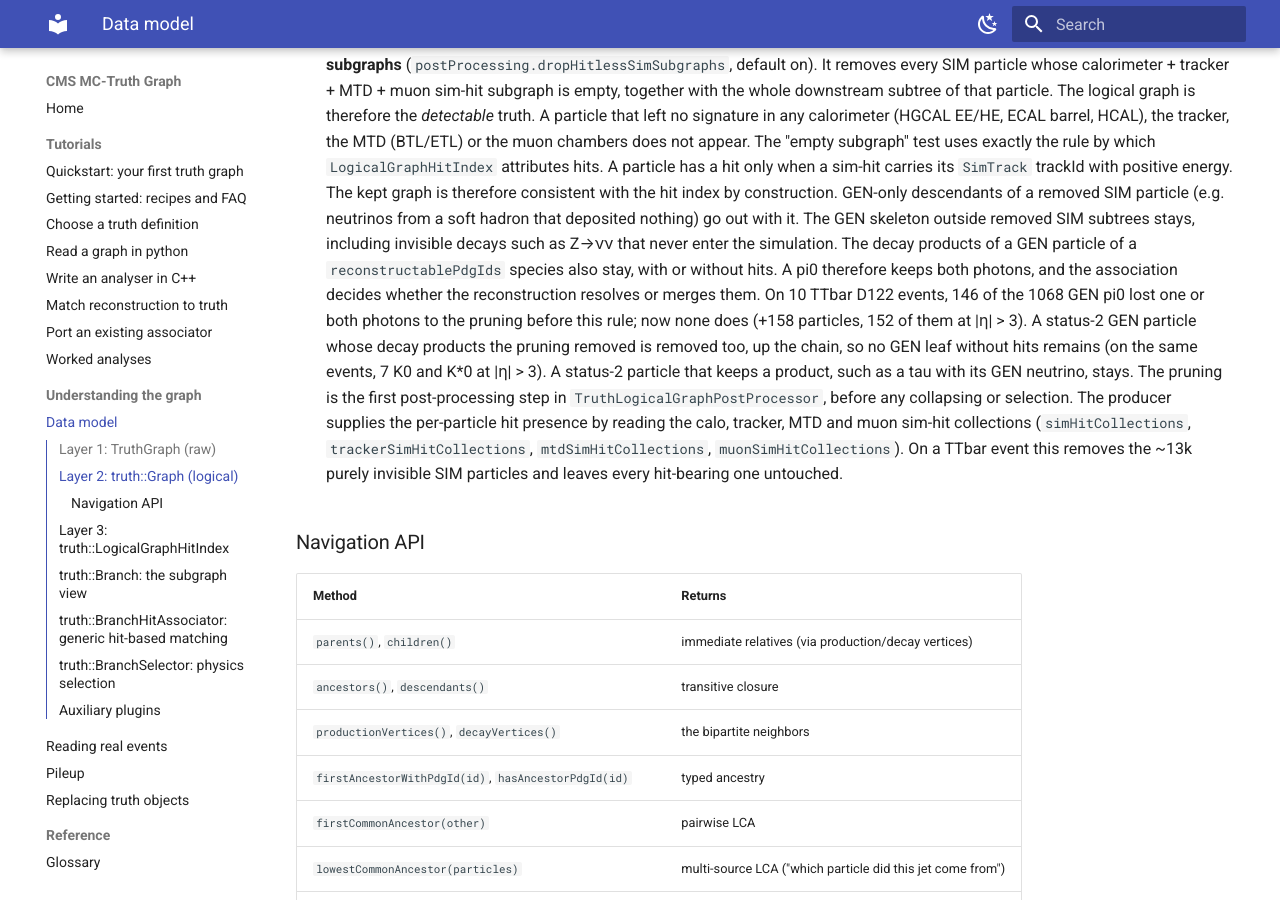
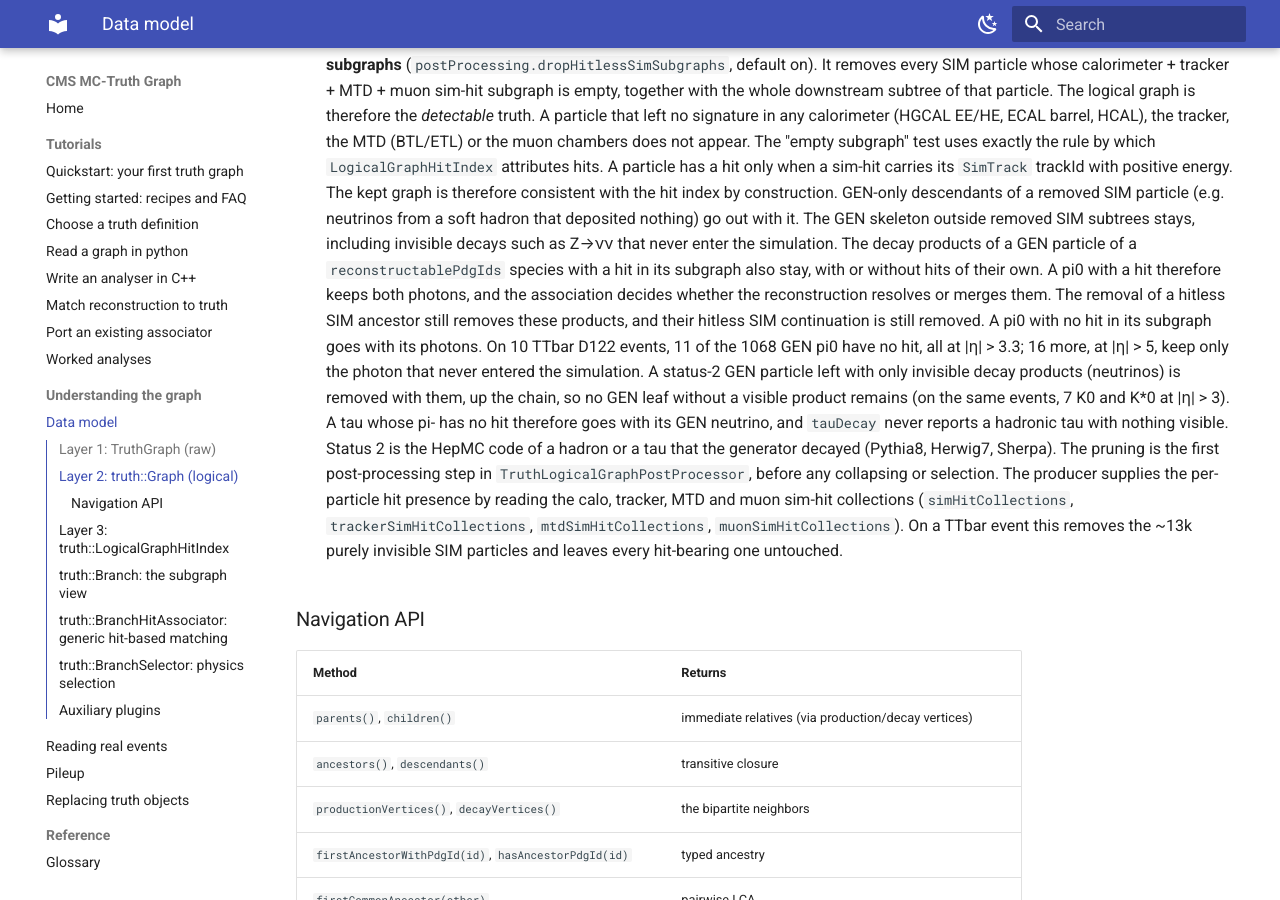
Before and after one commit to felicepantaleo/cms-truth-docs, an MkDocs documentation site: the page built from docs/data-model.md, in a window 1280 px wide and 900 px high, scrolled down 2218 px. Built offline with MkDocs 1.6.1 and Material for MkDocs 9.7.7, drawn with Linux system fonts in a browser that asks for light colours.

Commit message:
data-model, interface, validation: spectators above the selection, hitless pi0, tau left with a neutrino

```diff
--- a/docs/data-model.md
+++ b/docs/data-model.md
@@ -125,14 +125,19 @@ user-facing bipartite Particle ↔ Vertex graph from the raw graph.
   neutrinos from a soft hadron that deposited nothing) go out with it. The GEN
   skeleton outside removed SIM subtrees stays, including invisible decays such as
   Z→νν that never enter the simulation. The decay products of a GEN particle of a
-  `reconstructablePdgIds` species also stay, with or without hits. A pi0 therefore
-  keeps both photons, and the association decides whether the reconstruction
-  resolves or merges them. On 10 TTbar D122 events, 146 of the 1068 GEN pi0 lost one
-  or both photons to the pruning before this rule; now none does (+158 particles,
-  152 of them at |η| > 3). A status-2 GEN particle whose decay products the pruning
-  removed is removed too, up the chain, so no GEN leaf without hits remains (on the
-  same events, 7 K0 and K*0 at |η| > 3). A status-2 particle that keeps a product, such
-  as a tau with its GEN neutrino, stays. The pruning is the first post-processing
+  `reconstructablePdgIds` species with a hit in its subgraph also stay, with or
+  without hits of their own. A pi0 with a hit therefore keeps both photons, and the
+  association decides whether the reconstruction resolves or merges them. The removal
+  of a hitless SIM ancestor still removes these products, and their hitless SIM
+  continuation is still removed. A pi0 with no hit in its subgraph goes with its
+  photons. On 10 TTbar D122 events, 11 of the 1068 GEN pi0 have no hit, all at
+  |η| > 3.3; 16 more, at |η| > 5, keep only the photon that never entered the
+  simulation. A status-2 GEN particle left with only invisible decay products
+  (neutrinos) is removed with them, up the chain, so no GEN leaf without a visible
+  product remains (on the same events, 7 K0 and K*0 at |η| > 3). A tau whose pi- has
+  no hit therefore goes with its GEN neutrino, and `tauDecay` never reports a
+  hadronic tau with nothing visible. Status 2 is the HepMC code of a hadron or a tau
+  that the generator decayed (Pythia8, Herwig7, Sherpa). The pruning is the first post-processing
   step in `TruthLogicalGraphPostProcessor`, before any collapsing or selection. The
   producer supplies the per-particle hit presence by reading the calo, tracker, MTD
   and muon sim-hit collections (`simHitCollections`, `trackerSimHitCollections`,
```
Also changed, not shown: docs/interface.md (+2 -0 lines), docs/validation.md (+1 -1 lines).
